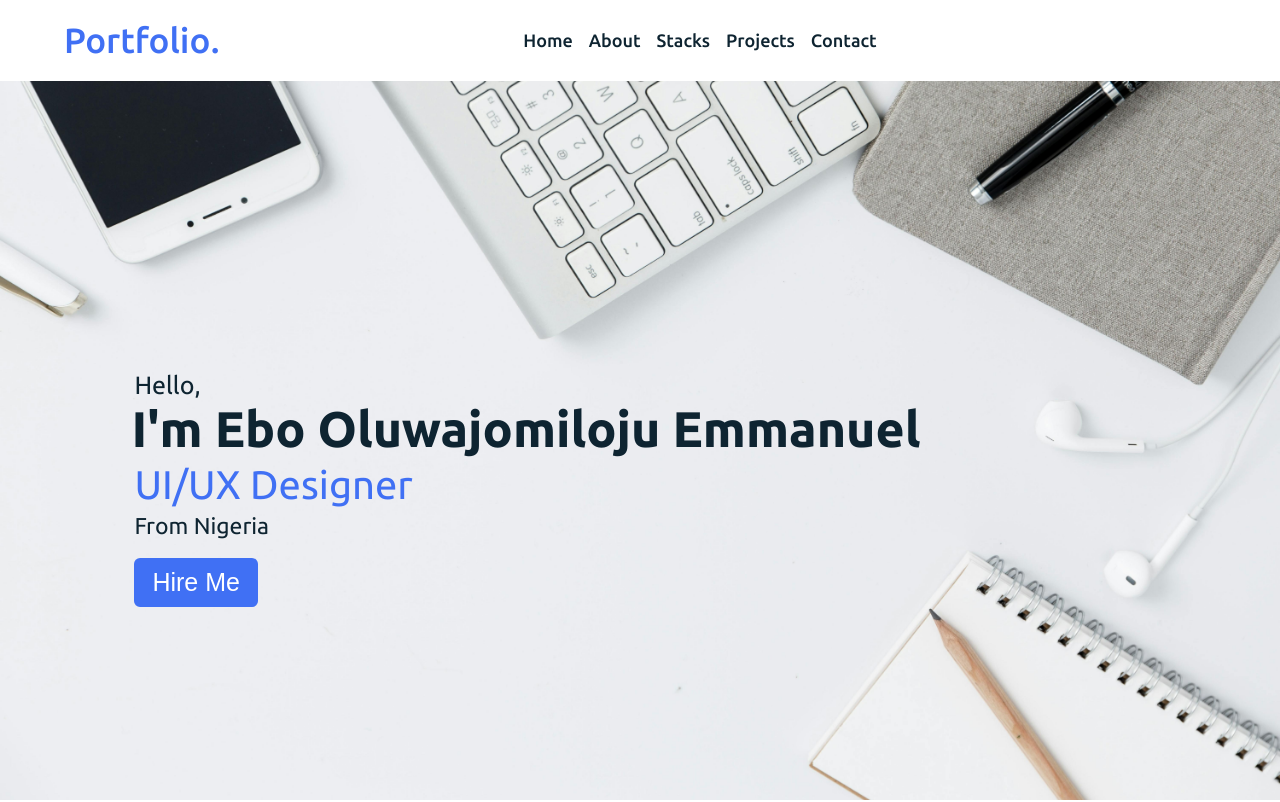
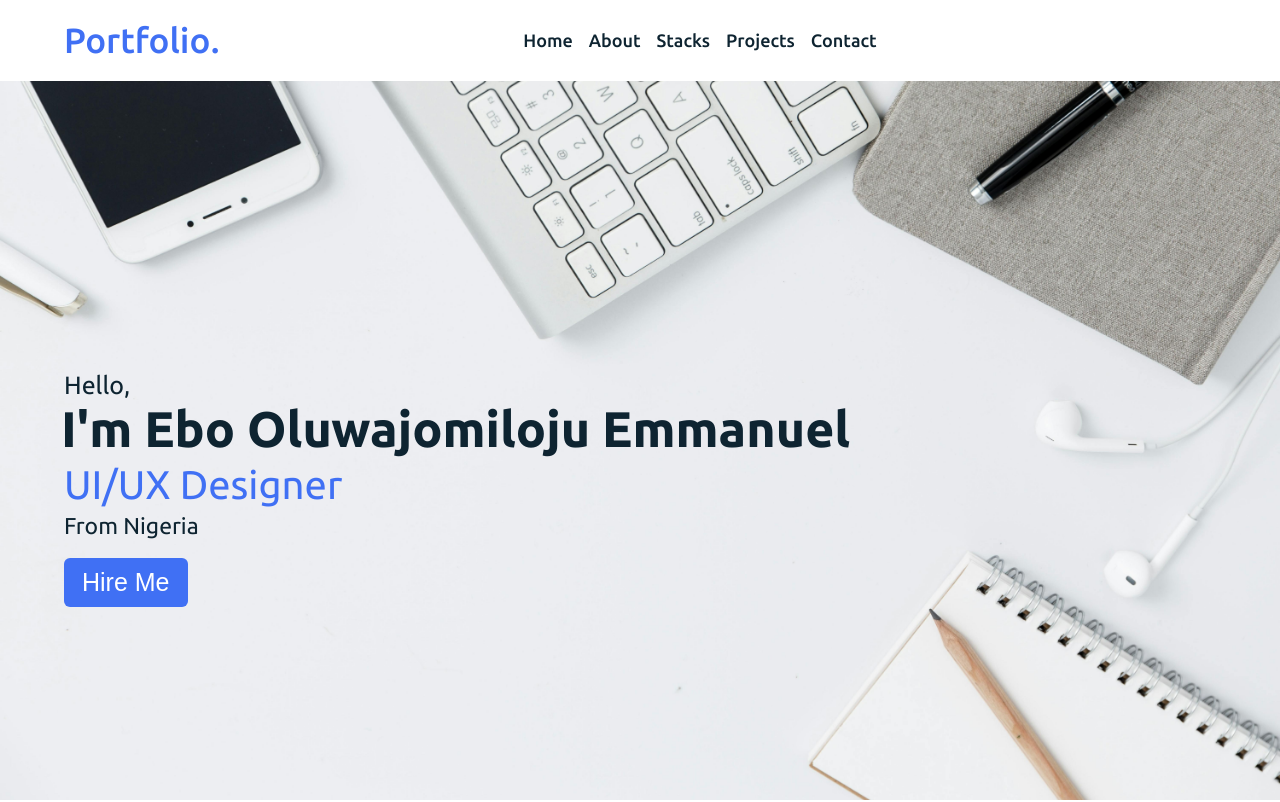
Before and after one commit to Timmythevibe/my-portfolio, a plain HTML site: page index.html in a window 1280 px wide. Shown: the top 802 px of the page. Drawn offline with Linux system fonts and the light colour scheme.

Commit message:
my portfolio

```diff
--- a/home.css
+++ b/home.css
@@ -112,7 +112,7 @@ nav.sticky .media-icons a{
   font-family: 'Ubuntu', sans-serif;
 }
 .home .home-content{
-  width: 79%;
+  width: 90%;
   height: 120%;
   margin: auto;
   display: flex;
```
